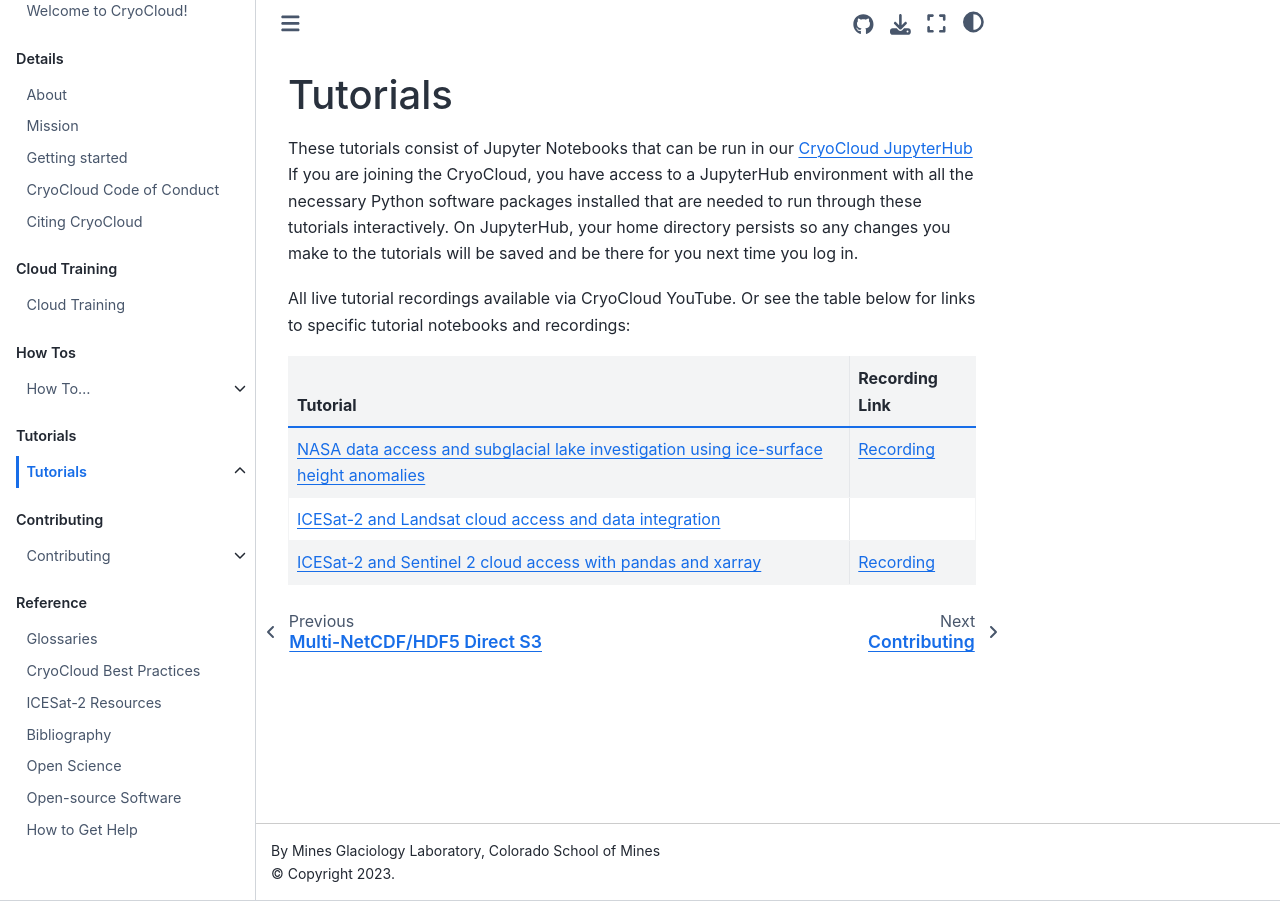
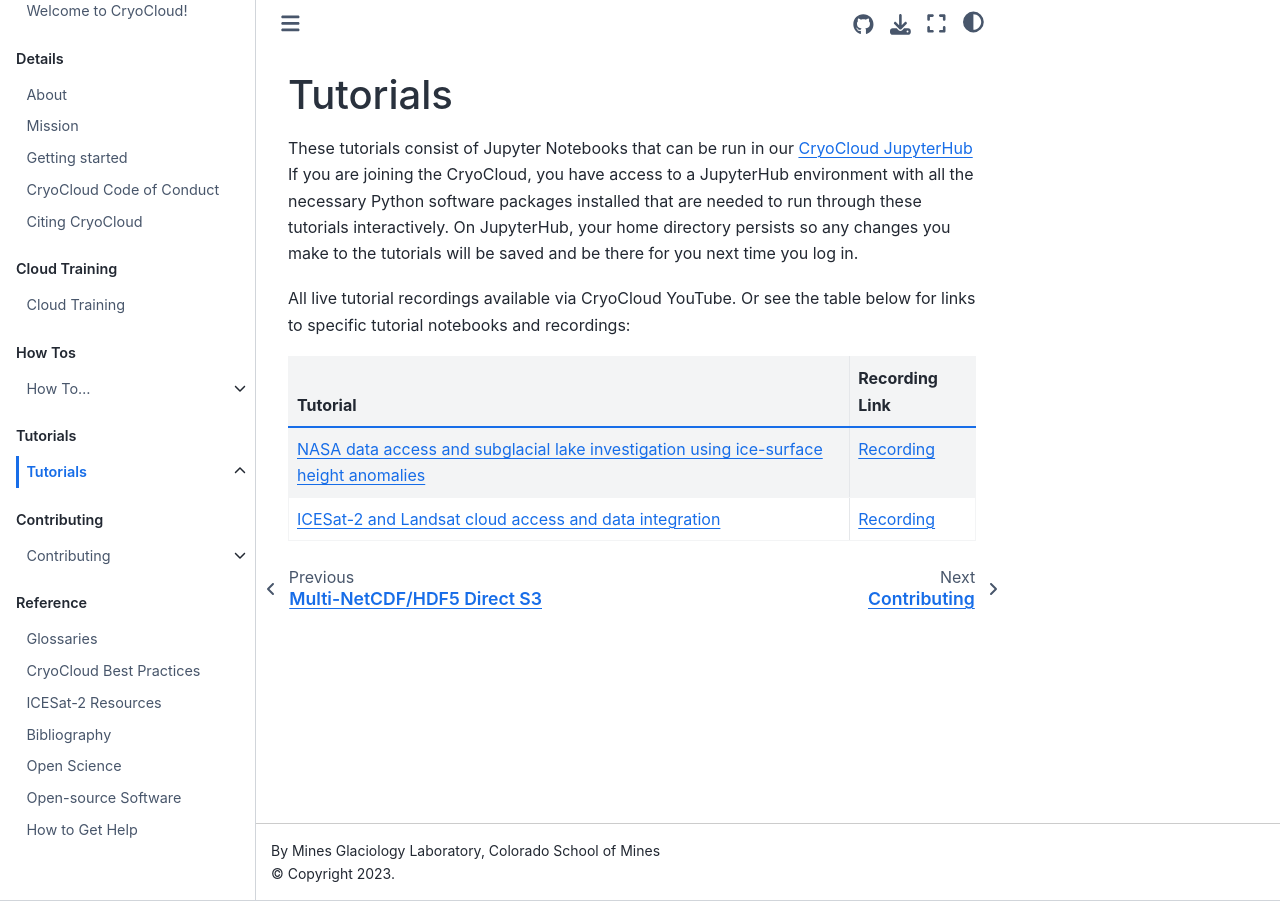
Before and after one commit to CryoInTheCloud/CryoCloudWebsite, a Jupyter Book: the page built from book/tutorials/index.md, in a window 1280 px wide. Built offline with Jupyter Book 1.0.4 settings and Sphinx 7.4.7 and the Sphinx Book theme 1.1.4, drawn with Linux system fonts in a browser that asks for light colours; pages that are not in the unit, such as notebooks, are missing from menus.

Commit message:
update tutorial index

```diff
--- a/book/tutorials/index.md
+++ b/book/tutorials/index.md
@@ -14,5 +14,4 @@
 | Tutorial | Recording Link |
 | ---  | --- |
 | [NASA data access and subglacial lake investigation using ice-surface height anomalies](https://book.cryointhecloud.com/tutorials/IS2_ATL15_surface_height_anomalies/IS2_ATL15_surface_height_anomalies.html) | [Recording](https://youtu.be/HnGsCKyxkPo)
-| [ICESat-2 and Landsat cloud access and data integration](https://book.cryointhecloud.com/tutorials/IS2_cloud_Landsat_integration.html) |
-| [ICESat-2 and Sentinel 2 cloud access with pandas and xarray](https://book.cryointhecloud.com/tutorials/IS2_cloud_Sentinel2_integration.html) | [Recording](https://youtu.be/QNrDlwiomgc)
+| [ICESat-2 and Landsat cloud access and data integration](https://book.cryointhecloud.com/tutorials/IS2_cloud_Landsat_integration.html) | [Recording](https://youtu.be/QNrDlwiomgc)
```
